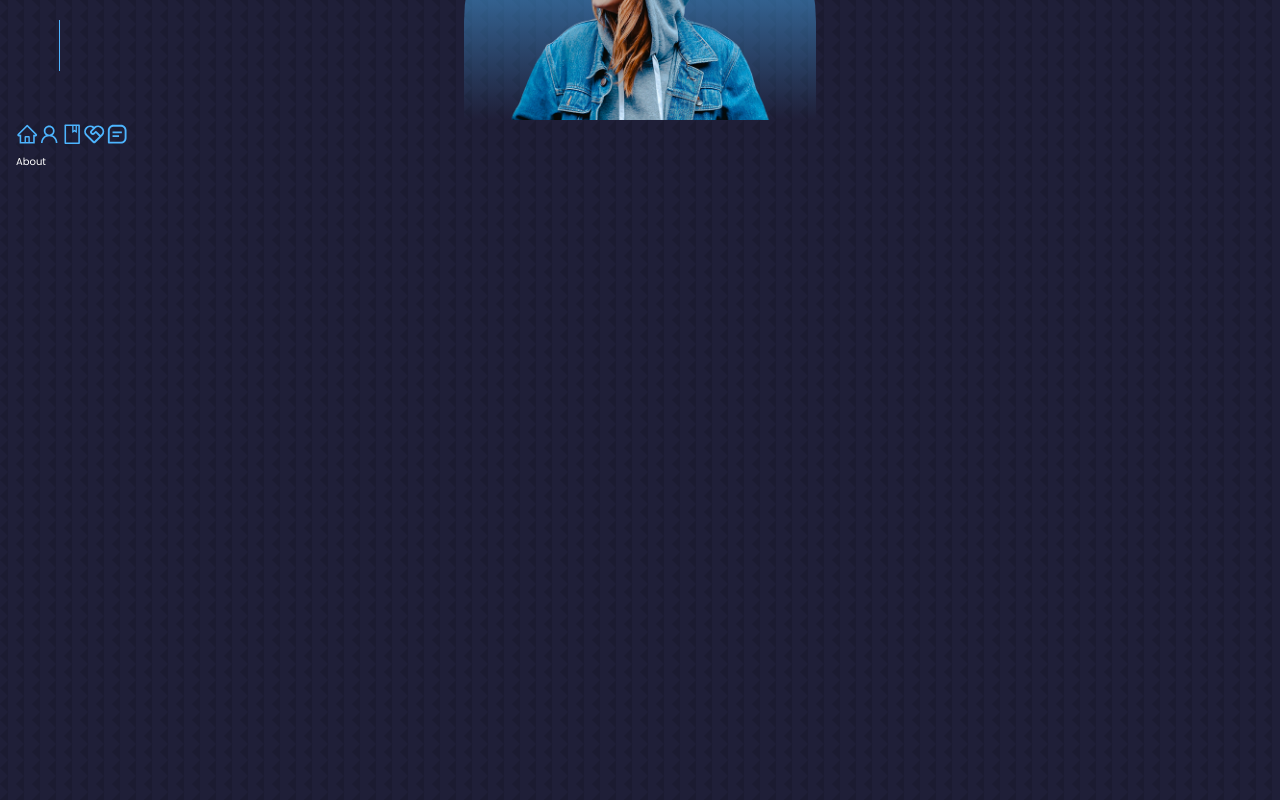
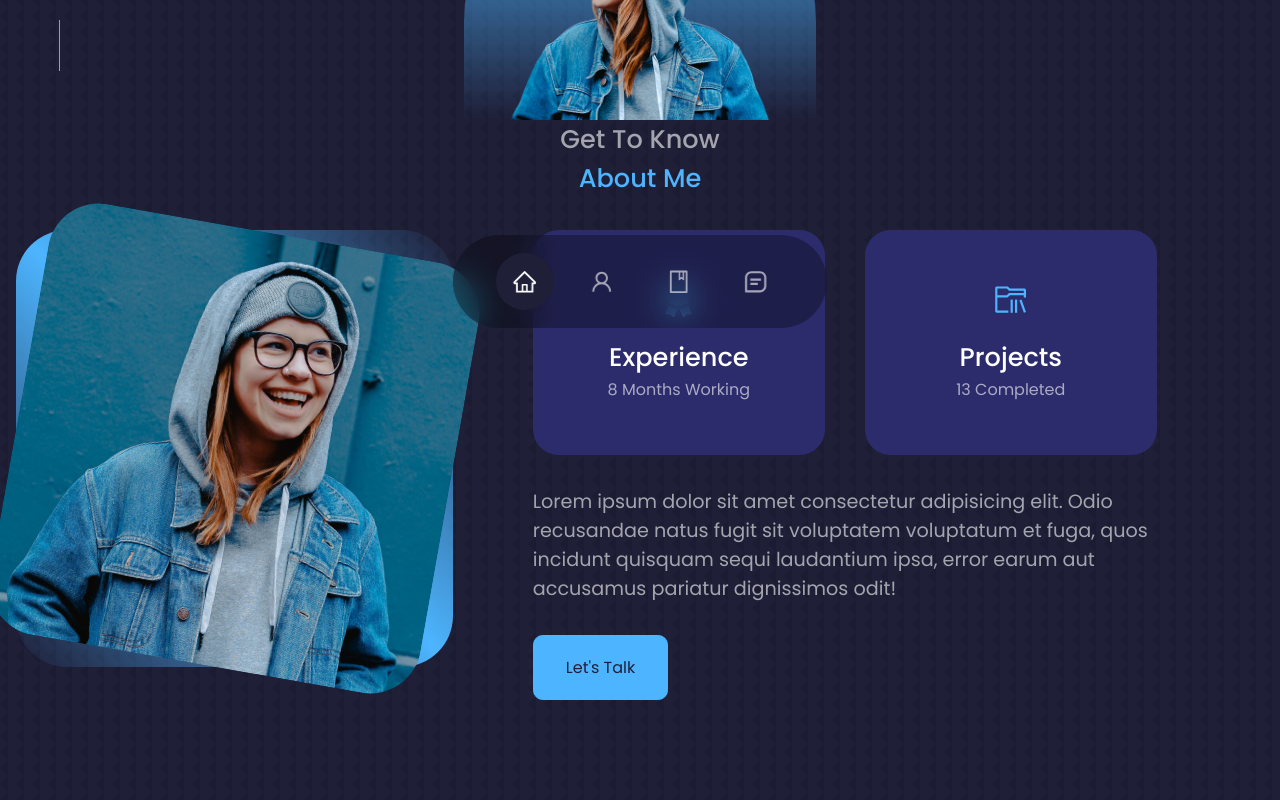
Before and after one commit to GhostemaneUrs/Portfolio, a React (Vite) app: page / in a window 1280 px wide. Shown: the part 440-1240 px from the top of the page. Built offline with nearby package versions, Linux system fonts and the light colour scheme.

Commit message:
feat: floating nav and about me

```diff
--- a/src/components/about/About.jsx
+++ b/src/components/about/About.jsx
@@ -1,10 +1,48 @@
 import React from "react";
 import styles from "./styles.module.scss";
+import aboutImg from "../../assets/img/me-about.jpg";
+import { FaAward } from "react-icons/fa";
+import { VscFolderLibrary } from "react-icons/vsc";
 
 const About = () => {
   return (
     <section id="about">
-      About
+      <h5>Get To Know</h5>
+      <h2>About Me</h2>
+
+      <div className={styles.container_about}>
+        <div className={styles.about_me}>
+          <div className={styles.about_me_image}>
+            <img src={aboutImg} alt="about image" />
+          </div>
+        </div>
+        <div className={styles.about_content}>
+          <div className={styles.about_cards}>
+            <div className={styles.card}>
+              <FaAward className={styles.about_icon} />
+              <h5>Experience</h5>
+              <span>8 Months Working</span>
+            </div>
+            <div className={styles.card}>
+              <VscFolderLibrary className={styles.about_icon} />
+              <h5>Projects</h5>
+              <span>13 Completed</span>
+            </div>
+          </div>
+          <p className={styles.description}>
+            Lorem ipsum dolor sit amet consectetur adipisicing elit. Odio
+            recusandae natus fugit sit voluptatem voluptatum et fuga, quos
+            incidunt quisquam sequi laudantium ipsa, error earum aut accusamus
+            pariatur dignissimos odit!
+          </p>
+          <a
+            href="#contact"
+            className={`${styles.button} ${styles.button_primary}`}
+          >
+            Let's Talk
+          </a>
+        </div>
+      </div>
     </section>
   );
 };
--- a/src/components/about/styles.module.scss
+++ b/src/components/about/styles.module.scss
@@ -0,0 +1,95 @@
+/* Containers */
+
+.container_about {
+  gap: 5rem;
+  display: grid;
+  grid-template-columns: 35% 50%;
+}
+
+/* Styles */
+
+.about_me {
+  width: 100%;
+  display: grid;
+  aspect-ratio: 1/1;
+  place-items: center;
+  border-radius: 3.2rem;
+  background: linear-gradient(
+    45deg,
+    transparent,
+    var(--base-color-primary),
+    transparent
+  );
+}
+
+.about_me_image {
+  overflow: hidden;
+  border-radius: 3.2rem;
+  transform: rotate(10deg);
+  transition: var(--transition);
+}
+
+.about_me_image:hover {
+  transform: rotate(0deg);
+}
+
+.about_icon {
+  font-size: 2.2rem;
+  margin-bottom: 1rem;
+  color: var(--base-color-primary);
+}
+
+.card span {
+  font-size: 1rem;
+  color: var(--base-color-light);
+}
+
+.about_cards {
+  gap: 2.5rem;
+  display: grid;
+  grid-template-columns: repeat(2, 1fr);
+}
+
+.description {
+  font-size: 1.2rem;
+  margin-bottom: 2rem;
+  color: var(--base-color-light)
+}
+
+.card {
+  padding: 3.2rem;
+  text-align: center;
+  margin-bottom: 2rem;
+  border-radius: 1.6rem;
+  border: 1px solid transparent;
+  transition: var(--transition);
+  background: var(--base-bg-variant);
+}
+
+.card:hover {
+  background: transparent;
+  border-color: var(--base-color-primary);
+}
+
+.button {
+  cursor: pointer;
+  font-size: 1rem;
+  width: max-content;
+  border-radius: 0.6rem;
+  display: inline-block;
+  padding: 1.2rem 2rem;
+  transition: var(--transition);
+  color: var(--base-color-primary);
+  border: 1px solid var(--base-color-primary);
+}
+
+.button:hover {
+  color: var(--base-bg-color);
+  border-color: transparent;
+  background: var(--base-color-white);
+}
+
+.button_primary {
+  color: var(--base-bg-color);
+  background: var(--base-color-primary);
+}
--- a/src/components/nav/Nav.jsx
+++ b/src/components/nav/Nav.jsx
@@ -1,25 +1,55 @@
-import React from "react";
+import React, { useState } from "react";
 import styles from "./styles.module.scss";
-import { RiServiceLine } from "react-icons/ri";
 import { BiMessageSquareDetail } from "react-icons/bi";
 import { AiOutlineHome, AiOutlineUser, AiOutlineBook } from "react-icons/ai";
 
 const Nav = () => {
+  const [activeNav, setActiveNav] = useState("#");
+
   return (
-    <div>
-      <a href="#" className={styles.icon_socials}>
+    <div className={styles.container_nav}>
+      <a
+        href="#"
+        onClick={() => setActiveNav("#")}
+        className={
+          activeNav === "#"
+            ? `${styles.active} ${styles.icon_socials}`
+            : `${styles.icon_socials}`
+        }
+      >
         <AiOutlineHome />
       </a>
-      <a href="#about" className={styles.icon_socials}>
+      <a
+        href="#about"
+        onClick={() => setActiveNav("#about")}
+        className={
+          activeNav === "#about"
+            ? `${styles.active} ${styles.icon_socials}`
+            : `${styles.icon_socials}`
+        }
+      >
         <AiOutlineUser />
       </a>
-      <a href="#experience" className={styles.icon_socials}>
+      <a
+        href="#experience"
+        onClick={() => setActiveNav("#experience")}
+        className={
+          activeNav === "#experience"
+            ? `${styles.active} ${styles.icon_socials}`
+            : `${styles.icon_socials}`
+        }
+      >
         <AiOutlineBook />
       </a>
-      <a href="#services" className={styles.icon_socials}>
-        <RiServiceLine />
-      </a>
-      <a href="#contact" className={styles.icon_socials}>
+      <a
+        href="#contact"
+        onClick={() => setActiveNav("#contact")}
+        className={
+          activeNav === "#contact"
+            ? `${styles.active} ${styles.icon_socials}`
+            : `${styles.icon_socials}`
+        }
+      >
         <BiMessageSquareDetail />
       </a>
     </div>
--- a/src/components/nav/styles.module.scss
+++ b/src/components/nav/styles.module.scss
@@ -1,5 +1,36 @@
+/* Containers */
+
+.container_nav {
+  left: 50%;
+  z-index: 2;
+  gap: 1.2rem;
+  display: flex;
+  bottom: 2rem;
+  position: fixed;
+  width: max-content;
+  border-radius: 4.8rem;
+  padding: 1.1rem 2.7rem;
+  transform: translateX(-50%);
+  backdrop-filter: blur(15px);
+  background: rgba(0, 0, 0, 0.3);
+}
+
 /* Styles */
 
 .icon_socials {
-  font-size: 1.4rem;
+  padding: 1rem;
+  display: flex;
+  font-size: 1.6rem;
+  border-radius: 50%;
+  background: transparent;
+  color: var(--base-color-light);
 }
+
+.icon_socials:hover {
+  background: rgba(0, 0, 0, 0.3);
+}
+
+.icon_socials.active {
+  color: var(--base-color-white);
+  background: var(--base-bg-color);
+}
--- a/src/theme/styles.module.scss
+++ b/src/theme/styles.module.scss
@@ -75,6 +75,7 @@ section > h5 {
 }
 
 section > h2 {
+  margin-bottom: 2rem;
   color: var(--base-color-primary);
 }
 
```
